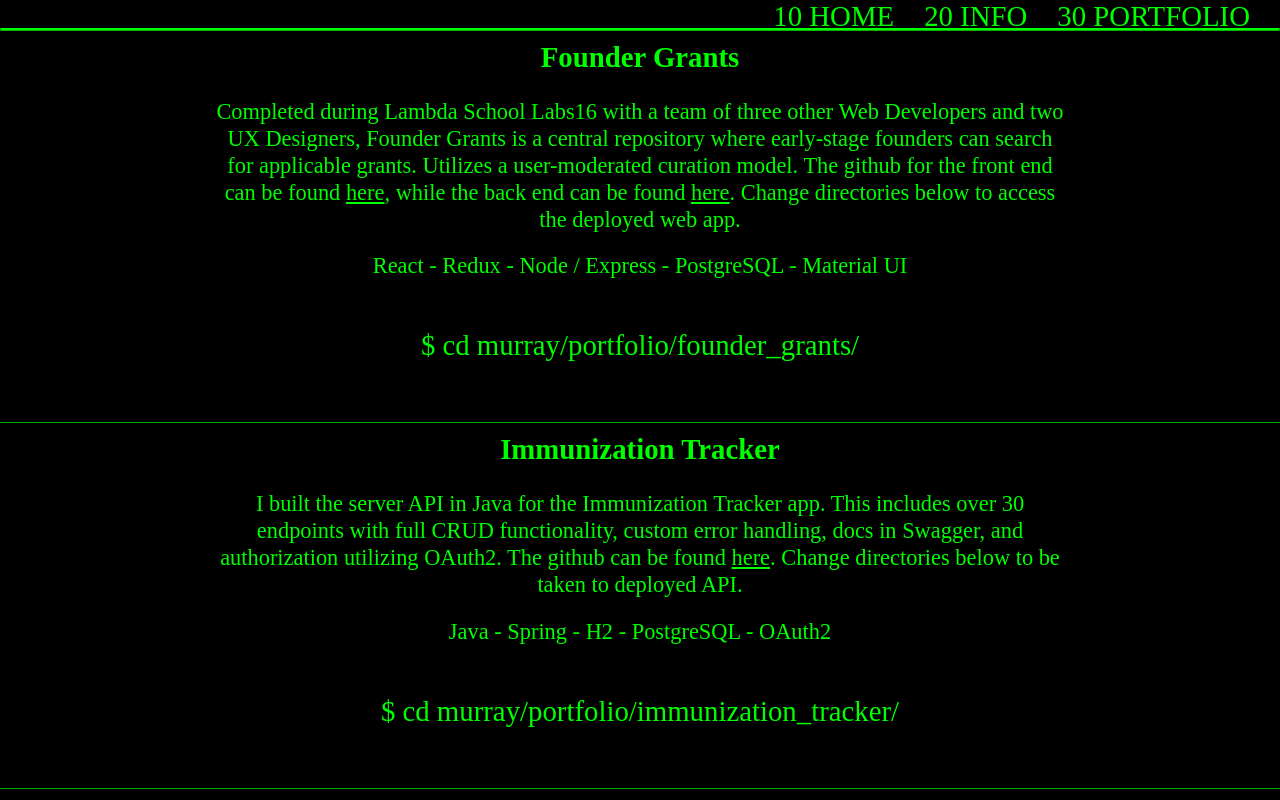
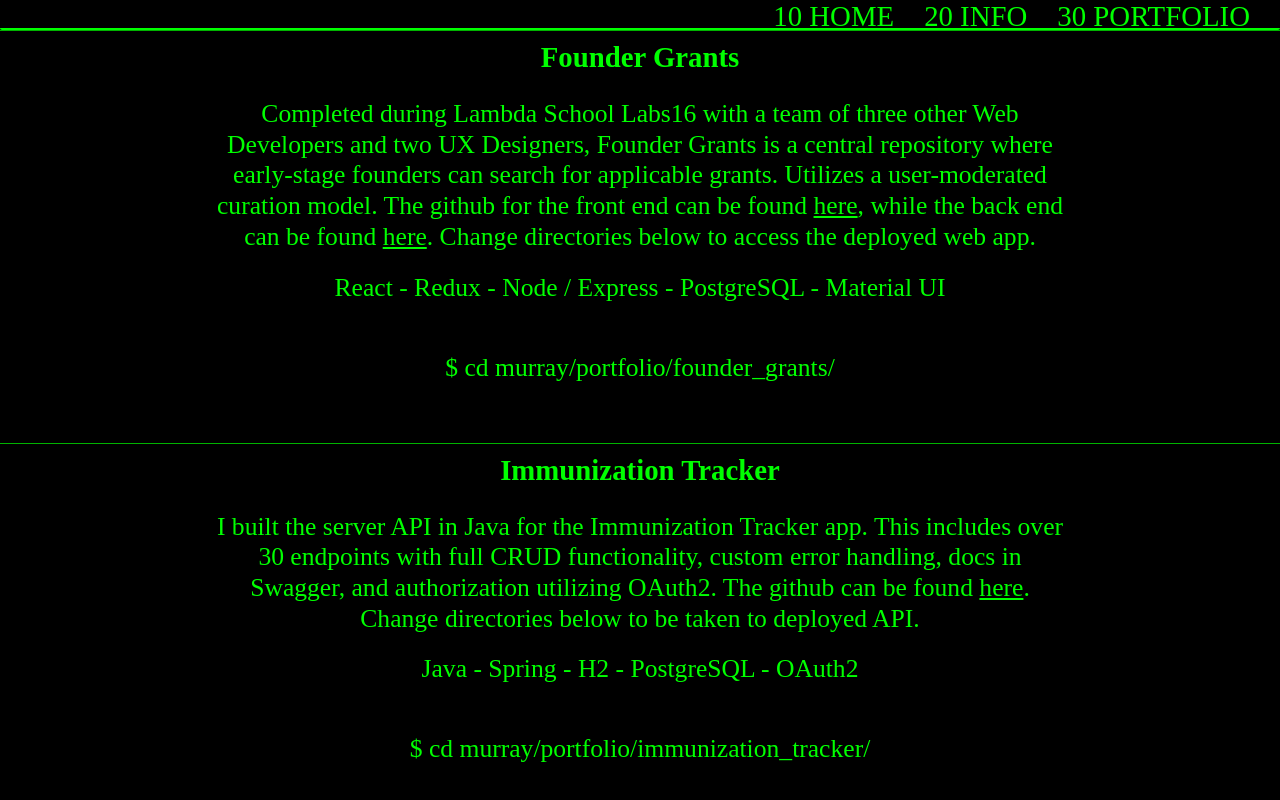
Before and after one commit to rorychristianmurray/portfolio, a React (Create React App) app: page /portfolio in a window 1280 px wide. Shown: the top 800 px of the page. Built offline with nearby package versions, Linux system fonts and the light colour scheme.

Commit message:
Edit font sizes

```diff
--- a/src/components/styles/bodyStyles.js
+++ b/src/components/styles/bodyStyles.js
@@ -36,7 +36,6 @@ export const headbandStyles = makeStyles({
     textDecoration: "none",
     fontFamily: "Classic Console",
     fontSize: "1.8rem",
-    // fontFamily: "American Typewriter",
     "&:hover": {
       background: "#00ff00",
       color: "#000000"
@@ -54,7 +53,6 @@ export const headbandStyles = makeStyles({
 
 export const portfolioStyles = makeStyles({
   project: {
-    // background: "#000000",
     borderTop: "1px solid rgba(0, 255, 0, 0.7)",
     marginTop: 30,
     marginBottom: 20,
@@ -70,13 +68,13 @@ export const portfolioStyles = makeStyles({
   projectDetailsText: {
     color: "#00ff00",
     fontFamily: "Classic Console",
-    fontSize: "1.4rem",
+    fontSize: "1.6rem",
     lineHeight: "1.2"
   },
   projectStack: {
     color: "#00ff00",
     fontFamily: "Classic Console",
-    fontSize: "1.4rem",
+    fontSize: "1.6rem",
     marginTop: 20,
     marginBottom: 40
   },
@@ -92,7 +90,7 @@ export const portfolioStyles = makeStyles({
     color: "#00ff00",
     fontFamily: "Classic Console",
     margin: 10,
-    fontSize: "1.8rem",
+    fontSize: "1.6rem",
     "&:hover": {
       background: "#00ff00",
       color: "#000000"
@@ -112,14 +110,14 @@ export const infoStyles = makeStyles({
   },
   infocard2: {
     color: "#00ff00",
-    fontSize: "1.4rem",
+    fontSize: "1.6rem",
     fontFamily: "Classic Console",
     lineHeight: "1.1"
   },
   skillcard: {
     marginBottom: 50,
     color: "#00ff00",
-    fontSize: "1.4rem",
+    fontSize: "1.6rem",
     fontFamily: "Classic Console",
   },
   skill: {
```
